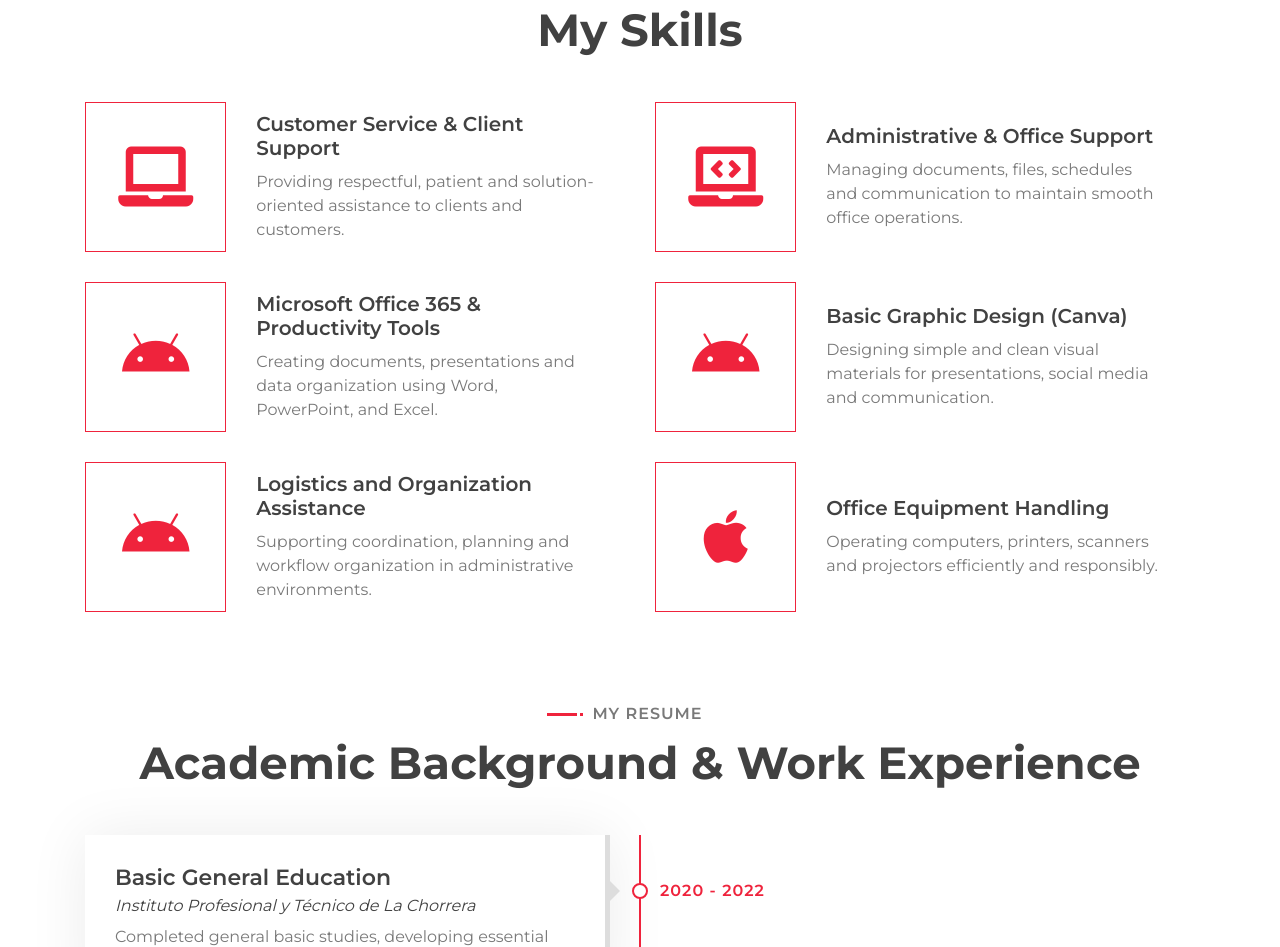
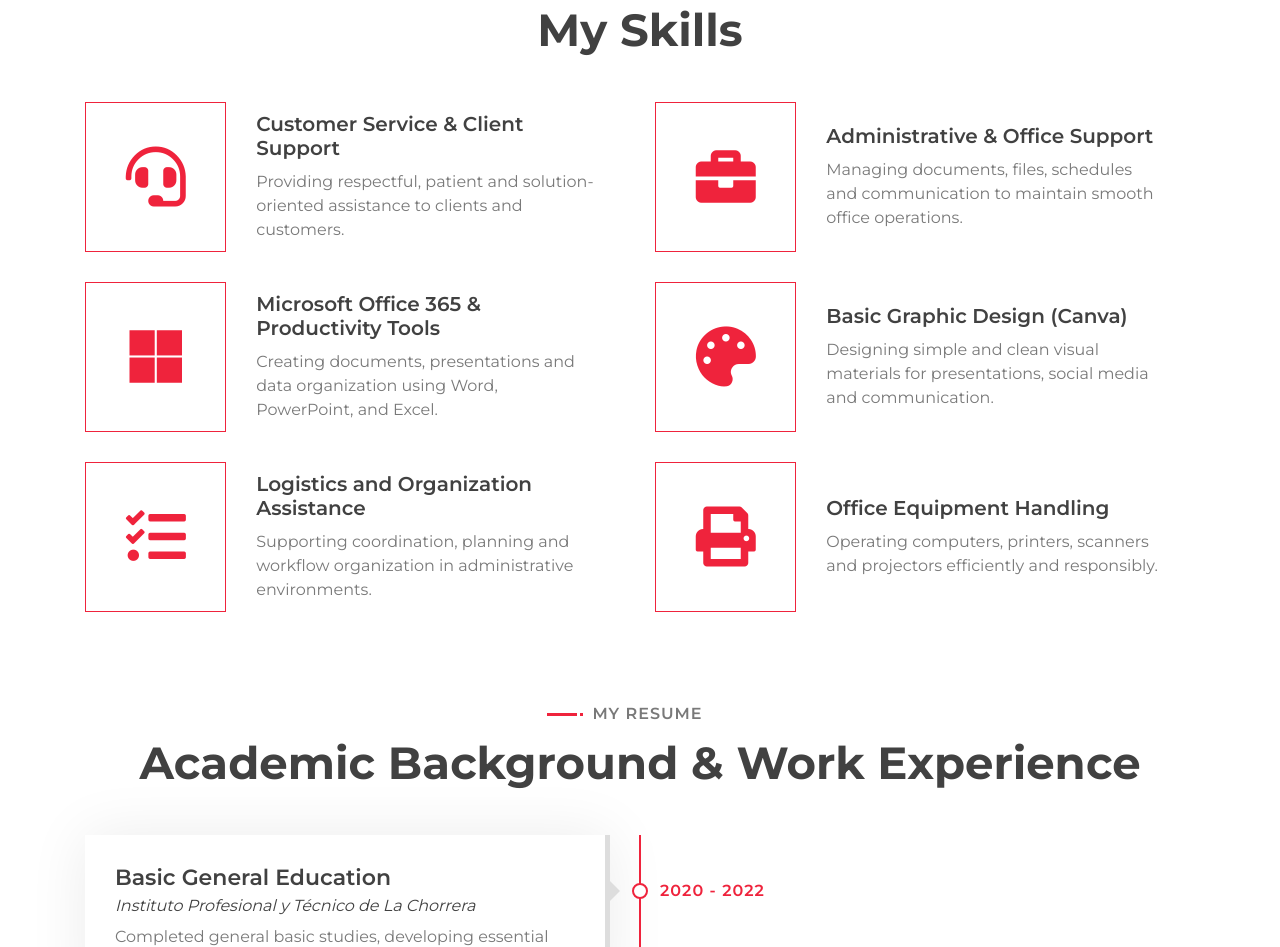
Before and after one commit to Amandithaa25/MI-PORTAFOLIO-Amanda, a plain HTML site: page docs/index.html in a window 1280 px wide. Shown: the part 1755-2702 px from the top of the page. Drawn offline with nearby package versions, Linux system fonts and the light colour scheme.

```diff
--- a/docs/index.html
+++ b/docs/index.html
@@ -152,10 +152,11 @@
             <h2>My Skills</h2>
         </div>
         <div class="row">
+            <!-- Customer Service -->
             <div class="col-lg-6 wow fadeInUp" data-wow-delay="0.0s">
                 <div class="service-item">
                     <div class="service-icon">
-                                <i class="fa fa-laptop"></i>
+                        <i class="fa fa-headset"></i>
                     </div>
                     <div class="service-text">
                         <h3>Customer Service & Client Support</h3>
@@ -165,10 +166,12 @@
                     </div>
                 </div>
             </div>
+
+            <!-- Administrative Support -->
             <div class="col-lg-6 wow fadeInUp" data-wow-delay="0.2s">
                 <div class="service-item">
                     <div class="service-icon">
-                                <i class="fa fa-laptop-code"></i>
+                        <i class="fa fa-briefcase"></i>
                     </div>
                     <div class="service-text">
                         <h3>Administrative & Office Support</h3>
@@ -178,10 +181,12 @@
                     </div>
                 </div>
             </div>
+
+            <!-- Microsoft Office 365 -->
             <div class="col-lg-6 wow fadeInUp" data-wow-delay="0.4s">
                 <div class="service-item">
                     <div class="service-icon">
-                                <i class="fab fa-android"></i>
+                        <i class="fab fa-microsoft"></i>
                     </div>
                     <div class="service-text">
                         <h3>Microsoft Office 365 & Productivity Tools</h3>
@@ -191,10 +196,12 @@
                     </div>
                 </div>
             </div>
+
+            <!-- Graphic Design -->
             <div class="col-lg-6 wow fadeInUp" data-wow-delay="0.4s">
                 <div class="service-item">
                     <div class="service-icon">
-                                <i class="fab fa-android"></i>
+                        <i class="fa fa-palette"></i>
                     </div>
                     <div class="service-text">
                         <h3>Basic Graphic Design (Canva)</h3>
@@ -204,10 +211,12 @@
                     </div>
                 </div>
             </div>
+
+            <!-- Logistics -->
             <div class="col-lg-6 wow fadeInUp" data-wow-delay="0.4s">
                 <div class="service-item">
                     <div class="service-icon">
-                                <i class="fab fa-android"></i>
+                        <i class="fa fa-tasks"></i>
                     </div>
                     <div class="service-text">
                         <h3>Logistics and Organization Assistance</h3>
@@ -217,10 +226,12 @@
                     </div>
                 </div>
             </div>
+
+            <!-- Office Equipment -->
             <div class="col-lg-6 wow fadeInUp" data-wow-delay="0.6s">
                 <div class="service-item">
                     <div class="service-icon">
-                                <i class="fab fa-apple"></i>
+                        <i class="fa fa-print"></i>
                     </div>
                     <div class="service-text">
                         <h3>Office Equipment Handling</h3>
```
Lines whose indentation alone changed are shown as unchanged.
